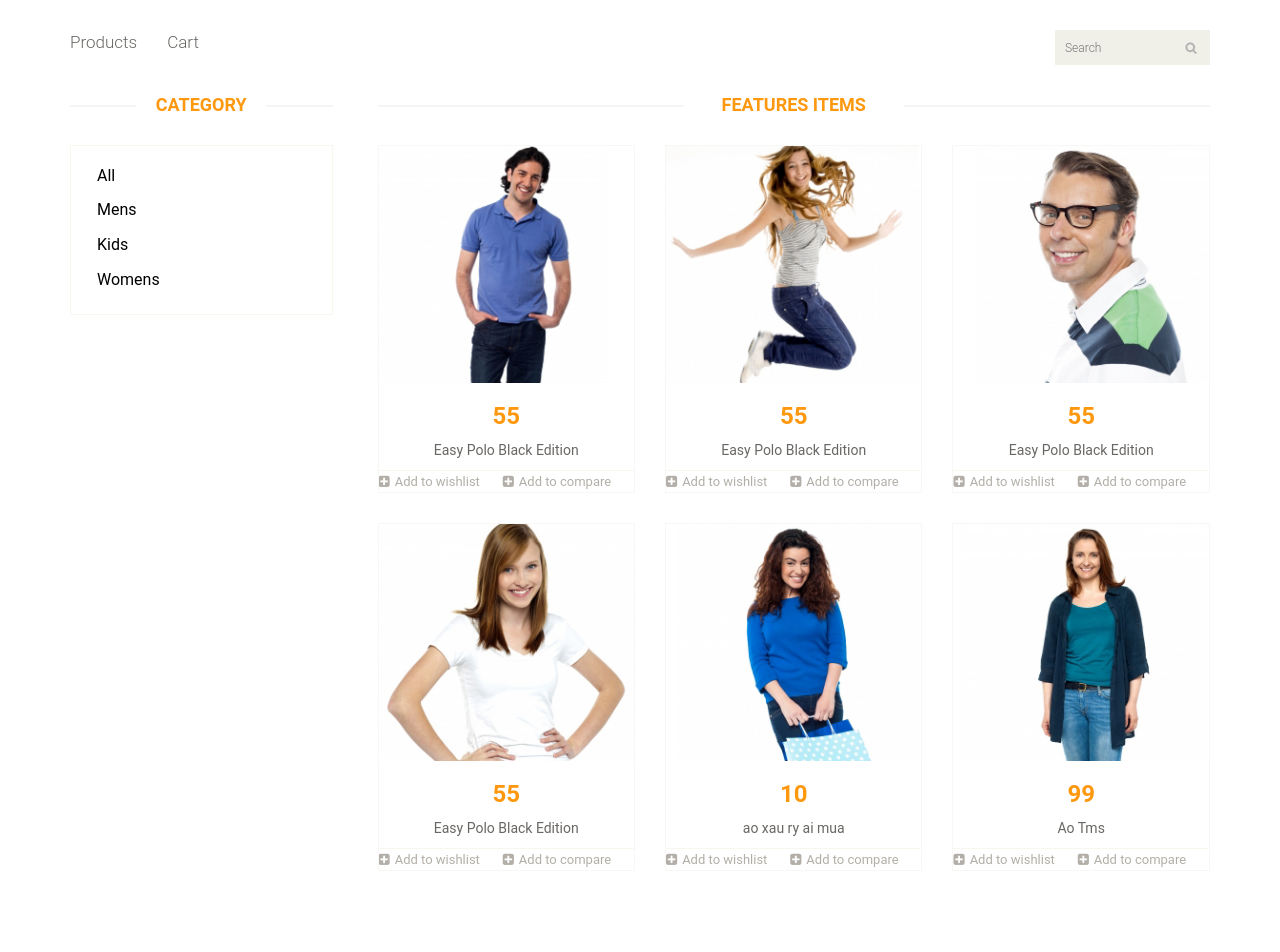
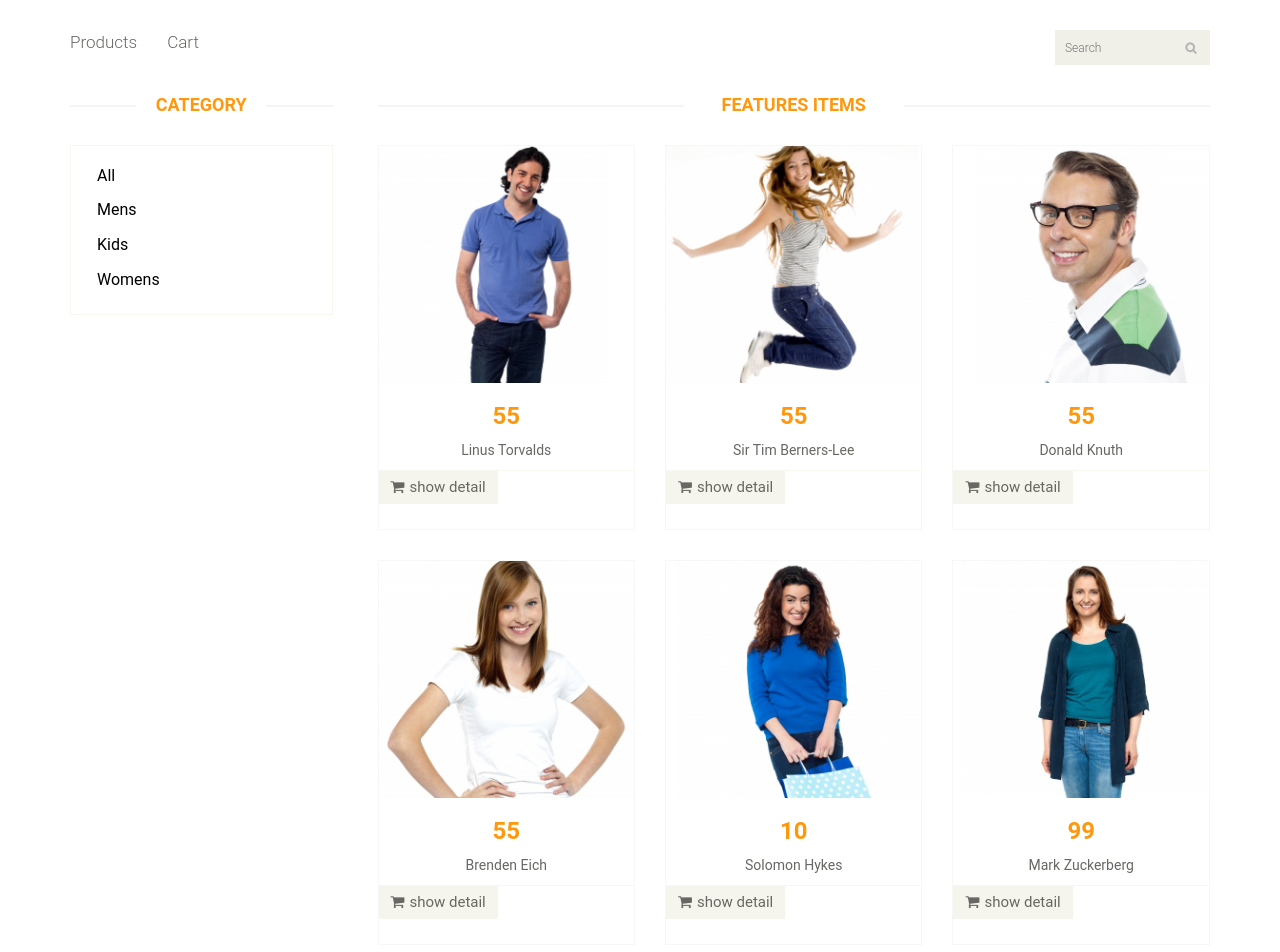
Before and after one commit to Phongkaka/shop-store-react, a React (Create React App) app: page /products in a window 1280 px wide. Shown: the top 952 px of the page. Before the commit the page ends 901 px from the top, so only its background shows below. Built offline with nearby package versions, Linux system fonts and the light colour scheme.

Commit message:
update 28-10

```diff
--- a/src/App.js
+++ b/src/App.js
@@ -1,10 +1,189 @@
-import React from 'react'
-import Header from './components/header'
+import React, { Component, Suspense, lazy } from "react";
+import Header from "./components/header";
+import { Switch, BrowserRouter as Router, Route } from "react-router-dom";
+import RouterPath from "./constants/router-path";
 
-export default function App() {
-  return (
-    <div>
-      <Header />
-    </div>
-  )
+const Products = lazy(() => import("./pages/products"));
+const Cart = lazy(() => import("./pages/cart"));
+const ProductDetail = lazy(() => import("./pages/product-detail"));
+
+const products = [
+  {
+    id: 1,
+    name: "Linus Torvalds",
+    img: "/images/shop/product12.jpg",
+    price: 55,
+    categoryId: 1,
+  },
+  {
+    id: 2,
+    name: "Sir Tim Berners-Lee",
+    img: "/images/shop/product11.jpg",
+    price: 55,
+    categoryId: 2,
+  },
+  {
+    id: 3,
+    name: "Donald Knuth",
+    img: "/images/home/product2.jpg",
+    price: 55,
+    categoryId: 1,
+  },
+  {
+    id: 4,
+    name: "Brenden Eich",
+    img: "/images/home/product6.jpg",
+    price: 55,
+    categoryId: 2,
+  },
+  {
+    id: 5,
+    name: "Solomon Hykes",
+    img: "/images/home/product5.jpg",
+    price: 10,
+    categoryId: 3,
+  },
+  {
+    id: 6,
+    name: "Mark Zuckerberg",
+    img: "/images/home/product1.jpg",
+    price: 99,
+    categoryId: 3,
+  }
+];
+
+const categories = [
+  {
+    id: 0,
+    name: "All"
+  },
+  {
+    id: 1,
+    name: "Mens"
+  },
+  {
+    id: 2,
+    name: "Kids"
+  },
+  {
+    id: 3,
+    name: "Womens"
+  }
+]
+
+const cart = [
+  {
+    id: 1,
+    name: "Linus Torvalds",
+    img: "/images/shop/product12.jpg",
+    price: 55,
+    categoryId: 1,
+    quantity: 1
+  },
+  {
+    id: 2,
+    name: "Sir Tim Berners-Lee",
+    img: "/images/shop/product11.jpg",
+    price: 55,
+    categoryId: 2,
+    quantity: 1
+  },
+  {
+    id: 3,
+    name: "Donald Knuth",
+    img: "/images/home/product2.jpg",
+    price: 55,
+    categoryId: 1,
+    quantity: 1
+  },
+  {
+    id: 4,
+    name: "Brenden Eich",
+    img: "/images/home/product6.jpg",
+    price: 55,
+    categoryId: 2,
+    quantity: 1
+  },
+  {
+    id: 5,
+    name: "Solomon Hykes",
+    img: "/images/home/product5.jpg",
+    price: 10,
+    categoryId: 3,
+    quantity: 1
+  },
+  {
+    id: 6,
+    name: "Mark Zuckerberg",
+    img: "/images/home/product1.jpg",
+    price: 99,
+    categoryId: 3,
+    quantity: 1
+  }
+];
+
+export default class App extends Component {
+  constructor(props) {
+    super(props);
+
+    this.state = {
+      products,
+      categories,
+      cart
+    };
+  }
+
+  addToCart = (product) => {
+    var {cart} = this.state;
+    cart = [...cart,{...product, quantity:1}]
+
+    this.setState({cart})
+  }
+
+  onChangeProduct = (id) => {
+    this.setState({products:
+      products.filter(product =>
+        product.categoryId === id
+      )}
+    )
+    if (id === 0) {
+      this.setState({products})
+    }
+  }
+  render() {
+    return (
+      <Router>
+        <Header />
+        <Suspense fallback={<div>Loading......</div>}>
+          <Switch>
+            <Route
+              exact
+              path={RouterPath.PRODUCTS.path}
+              component={() => (
+                <Products
+                  products={this.state.products}
+                  categories={this.state.categories}
+                  onChangeProduct={this.onChangeProduct}
+                  addToCart={this.addToCart}
+                />
+              )}
+            />
+            <Route
+              exact
+              path={RouterPath.CART.path}
+              component={() => (
+                <Cart cart={this.state.cart} />
+              )}
+
+            />
+            <Route
+              exact
+              path={RouterPath.PRODUCT_DETAIL.path}
+              component={ProductDetail}
+            />
+          </Switch>
+        </Suspense>
+      </Router>
+    );
+  }
 }
--- a/src/components/categories/index.js
+++ b/src/components/categories/index.js
@@ -10,9 +10,7 @@ export default class Categories extends Component {
                 return (<div key={item.id} className="panel panel-default">
                 <div className="panel-heading">
                     <h4 className="panel-title">
-                        <button type="button" onClick={() => {
-                                onChangeProduct(item.id);
-                            }}>
+                        <button type="button" onClick={() => onChangeProduct(item.id)}>
                             {item.name}
                         </button>
                     </h4>
--- a/src/components/header/index.js
+++ b/src/components/header/index.js
@@ -1,14 +1,8 @@
-import React, { Suspense, lazy } from "react"
-import { Switch, BrowserRouter as Router, Route, Link } from "react-router-dom"
-import RouterPath from '../../constants/router-path'
-
-const Products = lazy(() => import('../../pages/products'))
-const Cart = lazy(() => import('../../pages/cart'))
-const ProductDetail = lazy(() => import('../../pages/product-detail'))
-
-export default function Header() {
-  return (
-    <Router>
+import React, { Component } from "react";
+import { Link } from "react-router-dom"
+export default class Header extends Component {
+  render() {
+    return (
       <header>
         <div className="header-bottom">
           <div className="container">
@@ -30,14 +24,10 @@ export default function Header() {
                 <div className="mainmenu pull-left">
                   <ul className="nav collapse navbar-collapse">
                     <li>
-                      <Link to="/products">
-                        Products
-                      </Link>
+                      <Link to="/products">Products</Link>
                     </li>
                     <li>
-                    <Link to="/cart">
-                        Cart
-                      </Link>
+                      <Link to="/cart">Cart</Link>
                     </li>
                   </ul>
                 </div>
@@ -50,14 +40,7 @@ export default function Header() {
             </div>
           </div>
         </div>
-        <Suspense fallback={<div>Loading......</div>}>
-          <Switch>
-            <Route exact path={RouterPath.PRODUCTS.path} component={Products} />
-            <Route exact path={RouterPath.CART.path} component={Cart} />
-            <Route exact path="/product-detail" component={ProductDetail} />
-          </Switch>
-        </Suspense>
       </header>
-    </Router>
-  );
+    );
+  }
 }
--- a/src/pages/products/index.js
+++ b/src/pages/products/index.js
@@ -2,92 +2,10 @@ import React, { Component } from 'react'
 import ItemProduct from './item-product'
 import Categorries from '../../components/categories'
 
-const products = [
-  {
-    id: 1,
-    name: "Easy Polo Black Edition",
-    img: "/images/shop/product12.jpg",
-    price: 55,
-    categoryId: 1,
-  },
-  {
-    id: 2,
-    name: "Easy Polo Black Edition",
-    img: "/images/shop/product11.jpg",
-    price: 55,
-    categoryId: 2,
-  },
-  {
-    id: 3,
-    name: "Easy Polo Black Edition",
-    img: "/images/home/product2.jpg",
-    price: 55,
-    categoryId: 1,
-  },
-  {
-    id: 4,
-    name: "Easy Polo Black Edition",
-    img: "/images/home/product6.jpg",
-    price: 55,
-    categoryId: 2,
-  },
-  {
-    id: 5,
-    name: "ao xau ry ai mua",
-    img: "/images/home/product5.jpg",
-    price: 10,
-    categoryId: 3,
-  },
-  {
-    id: 6,
-    name: "Ao Tms",
-    img: "/images/home/product1.jpg",
-    price: 99,
-    categoryId: 3,
-  }
-];
+export default class Products extends Component {
 
-const categories = [
-  {
-    id: 0,
-    name: "All",
-  },
-  {
-    id: 1,
-    name: "Mens",
-  },
-  {
-    id: 2,
-    name: "Kids"
-  },
-  {
-    id: 3,
-    name: "Womens"
-  }
-];
-
-export default class Products extends Component {
-  constructor(props) {
-    super(props);
-
-    this.state = {
-      products,
-      categories
-    }
-  }
-
-  onChangeProduct = (id) => {
-    this.setState({products:
-      products.filter(product =>
-        product.categoryId === id
-      )}
-    )
-    if (id === 0) {
-      this.setState({products})
-    }
-  }
   render() {
-    const { products } = this.state
+    var {products, categories, onChangeProduct}  = this.props
 
     return (
       <div>
@@ -97,7 +15,7 @@ export default class Products extends Component {
               <div className="col-sm-3">
                 <div className="left-sidebar">
                   <h2>Category</h2>
-                  <Categorries categories={this.state.categories} onChangeProduct={this.onChangeProduct} />
+                  <Categorries categories={categories} onChangeProduct={onChangeProduct} />
                 </div>
               </div>
               <div className="col-sm-9 padding-right">
--- a/src/pages/products/item-product/index.js
+++ b/src/pages/products/item-product/index.js
@@ -1,12 +1,14 @@
-import React, { Component } from 'react'
-import { Link } from 'react-router-dom'
-import RouterPath from '../../../constants/router-path'
+import React, { Component } from "react";
+import { Link } from "react-router-dom";
+import RouterPath from "../../../constants/router-path";
 
-import { CartContext } from "../../contexts"
 export default class ItemProduct extends Component {
 
+  onAddProduct = (id) => {
+
+  }
   render() {
-        const { product } = this.props
+    const { product } = this.props;
 
     return (
       <div className="col-sm-4">
@@ -16,43 +18,27 @@ export default class ItemProduct extends Component {
               <img src={product.img} alt={product.img} />
               <h2>{product.price}</h2>
               <p>{product.name}</p>
-                            {/* <CartContext.Consumer>
-                                {({ addToCart }) => (
-                                <button onClick={() => addToCart(product)}>
-                                    Add to cart
-                                </button>
-                                )}
-                            </CartContext.Consumer> */}
             </div>
             <div className="product-overlay">
               <div className="overlay-content">
                 <h2>{product.price}</h2>
                 <p>{product.name}</p>
-                                {/* <Link
-                                    to={RouterPath.PRODUCT_DETAIL.pathParams(id)}
-                                    className="btn btn-default add-to-cart"
-                                >
-                                    <i className="fa fa-shopping-cart" />Add to cart
-                                </Link> */}
+                <button onClick={(e) => {e.preventDefault(); this.onAddProduct(product.id)}}>Add to cart</button>
               </div>
             </div>
           </div>
           <div className="choose">
-                        <ul className="nav nav-pills nav-justified">
-                            <li>
-                                <button type="button">
-                                    <i className="fa fa-plus-square" />Add to wishlist
-                                </button>
-                            </li>
-                            <li>
-                                <button>
-                                    <i className="fa fa-plus-square" />Add to compare
-                                </button>
-                            </li>
-                        </ul>
+            <Link
+              to={RouterPath.PRODUCT_DETAIL.pathParams(product.id)}
+              className="btn btn-default add-to-cart"
+            >
+              <i className="fa fa-shopping-cart" />
+              show detail
+            </Link>
           </div>
         </div>
+
       </div>
-        )
+    );
   }
 }
```
Also changed, not shown: src/pages/cart/index.js (+7 -11 lines). Lines whose indentation alone changed are shown as unchanged.
